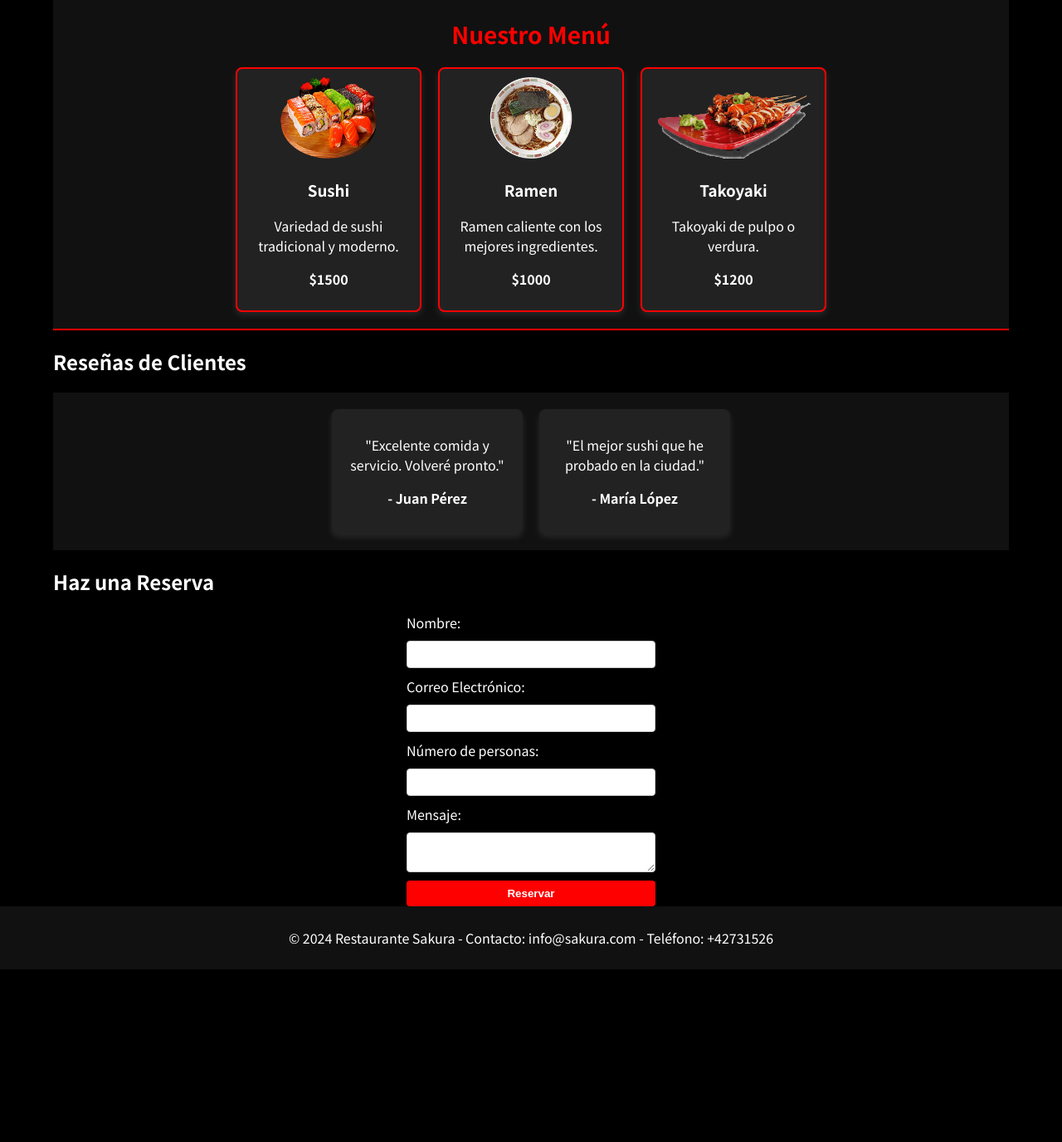
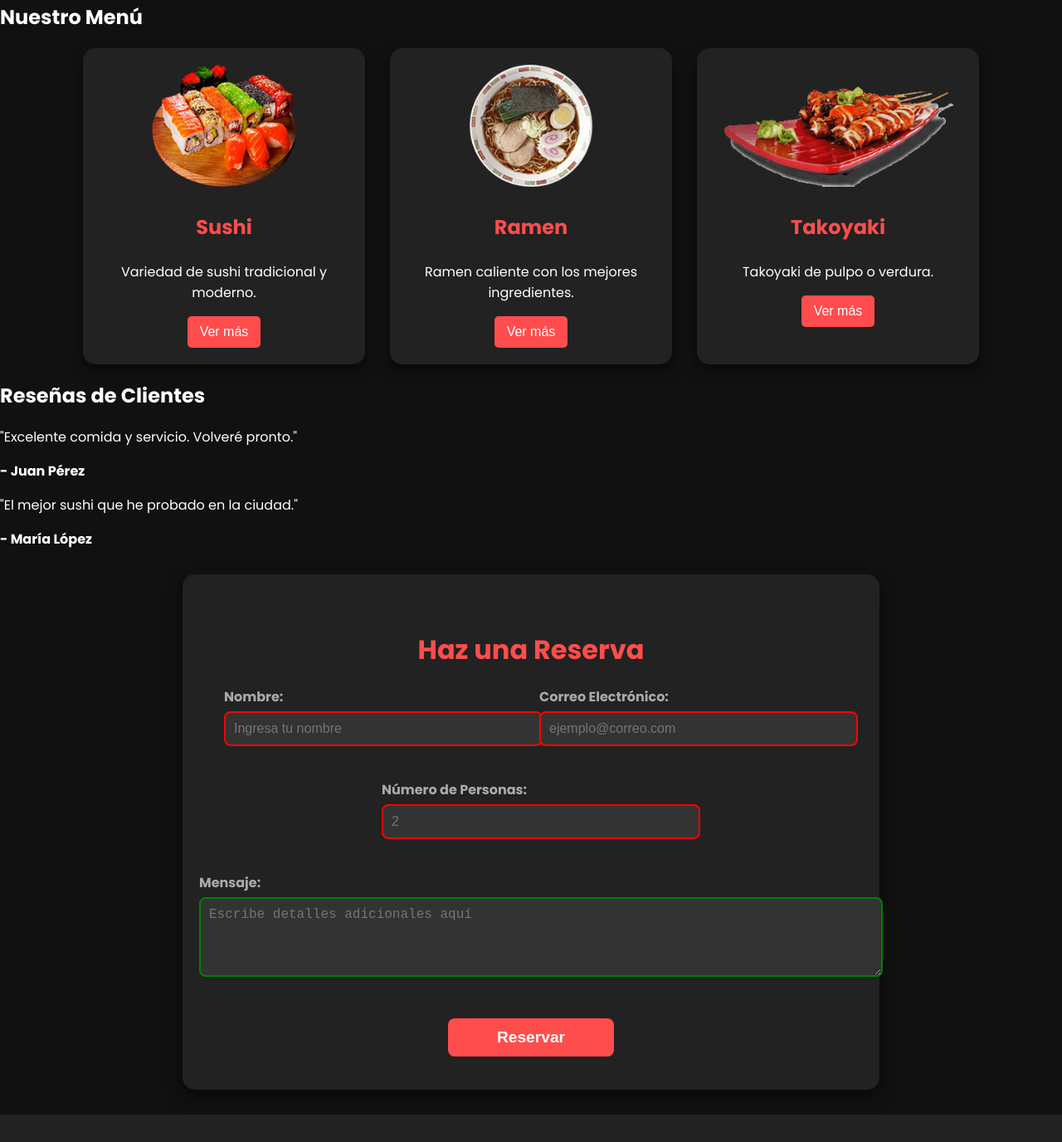
Before and after one commit to DomingoPastorLopez/Sakura, a plain HTML site: page index.html in a window 1280 px wide. Shown: the part 462-1838 px from the top of the page at 83% size. Before the commit the page ends 1630 px from the top, so only its background shows below. Drawn offline with Linux system fonts and the light colour scheme.

Commit message:
Examen Final

```diff
--- a/index.html
+++ b/index.html
@@ -5,7 +5,7 @@
     <meta name="viewport" content="width=device-width, initial-scale=1.0">
     <title>Restaurante Sakura</title>
     <link rel="stylesheet" href="styles.css">
-    <link href="https://fonts.googleapis.com/css2?family=Noto+Sans+JP:wght@400;700&display=swap" rel="stylesheet">
+    <link href="https://fonts.googleapis.com/css2?family=Noto+Sans+JP:wght@400;700&family=Poppins:wght@400;600;700&display=swap" rel="stylesheet">
 </head>
 <body>
 
@@ -27,38 +27,22 @@
 
     <!-- Main Content -->
     <main id="inicio">
+        <!-- Bienvenida -->
         <section class="bienvenida">
             <h2>Bienvenidos a Restaurante Sakura</h2>
             <p>Descubre los sabores auténticos de Japón en un ambiente único.</p>
             <img src="Imagen/logo.png" alt="Restaurante Sakura" id="laicona">
         </section>
 
-        <!-- Menú Section -->
+
         <section id="menu">
             <h2>Nuestro Menú</h2>
             <div class="productos">
-                <div class="producto">
-                    <img src="Imagen/sushi.png" alt="Sushi" id="comida">
-                    <h3>Sushi</h3>
-                    <p>Variedad de sushi tradicional y moderno.</p>
-                    <p><strong>$1500</strong></p>
-                </div>
-                <div class="producto">
-                    <img src="Imagen/ramen.png" alt="Ramen" id="comida">
-                    <h3>Ramen</h3>
-                    <p>Ramen caliente con los mejores ingredientes.</p>
-                    <p><strong>$1000</strong></p>
-                </div>
-                <div class="producto">
-                    <img src="Imagen/tako.png" alt="Takoyaki" id="comida">
-                    <h3>Takoyaki</h3>
-                    <p>Takoyaki de pulpo o verdura.</p>
-                    <p><strong>$1200</strong></p>
-                </div>
+
             </div>
         </section>
 
-        <!-- Reseñas Section -->
+
         <section id="reseñas">
             <h2>Reseñas de Clientes</h2>
             <div class="reseñas-grid">
@@ -73,31 +57,62 @@
             </div>
         </section>
 
-        <!-- Formulario de Reservas -->
-        <section id="reservas">
-            <h2>Haz una Reserva</h2>
-            <form action="https://formspree.io/f/{your_form_id}" method="POST">
-                <label for="nombre">Nombre:</label>
-                <input type="text" id="nombre" name="nombre" required>
 
-                <label for="email">Correo Electrónico:</label>
-                <input type="email" id="email" name="email" required>
+<section id="reservas" class="reservas-container">
+    <h2>Haz una Reserva</h2>
+    <form id="reservaForm" novalidate>
+        <div class="form-group">
+            <label for="nombre">Nombre:</label>
+            <input type="text" id="nombre" name="nombre" placeholder="Ingresa tu nombre" required>
+            <span class="error-message"></span>
+        </div>
+        <div class="form-group">
+            <label for="email">Correo Electrónico:</label>
+            <input type="email" id="email" name="email" placeholder="ejemplo@correo.com" required>
+            <span class="error-message"></span>
+        </div>
+        <div class="form-group">
+            <label for="personas">Número de Personas:</label>
+            <input type="number" id="personas" name="personas" min="1" placeholder="2" required>
+            <span class="error-message"></span>
+        </div>
+        <div class="form-group mensaje">
+            <label for="mensaje">Mensaje:</label>
+            <textarea id="mensaje" name="mensaje" rows="4" placeholder="Escribe detalles adicionales aquí"></textarea>
+            <span class="error-message"></span>
+        </div>
+        <button type="submit" class="btn-reservar">Reservar</button>
+    </form>
+</section>
 
-                <label for="personas">Número de personas:</label>
-                <input type="number" id="personas" name="personas" min="1" required>
 
-                <label for="mensaje">Mensaje:</label>
-                <textarea id="mensaje" name="mensaje"></textarea>
 
-                <button type="submit">Reservar</button>
-            </form>
-        </section>
-    </main>
 
-    <!-- Footer -->
+
+
     <footer id="contacto">
         <p>© 2024 Restaurante Sakura - Contacto: info@sakura.com - Teléfono: +42731526</p>
     </footer>
 
+
+<section id="mapa" class="mapa-container">
+    <h2>Encuéntranos Aquí</h2>
+    <div class="mapa">
+
+        <iframe
+            src="https://www.google.com/maps/embed?pb=!1m18!1m12!1m3!1d3282.379433202644!2d-58.364532724222164!3d-34.64406636115621!2m3!1f0!2f0!3f0!3m2!1i1024!2i768!4f13.1!3m3!1m2!1s0x95a32d1e8c0c4a11%3A0xa0172eae5023193!2sBlvd.%20Tom%C3%A1s%20Espora%205600%2C%20B1848%20Ministro%20Rivadavia%2C%20Provincia%20de%20Buenos%20Aires!5e0!3m2!1ses!2sar!4v1702654576141!5m2!1ses!2sar"
+            width="100%"
+            height="450"
+            style="border:0; border-radius: 15px; box-shadow: 0 8px 15px rgba(0, 0, 0, 0.5);"
+            allowfullscreen=""
+            loading="lazy"
+            referrerpolicy="no-referrer-when-downgrade">
+        </iframe>
+    </div>
+</section>
+
+
+    <!-- Script -->
+    <script src="script.js"></script>
 </body>
 </html>
--- /dev/null
+++ b/script.js
@@ -0,0 +1,104 @@
+const productos = [
+    {
+        id: 1,
+        nombre: "Sushi",
+        imagen: "Imagen/sushi.png",
+        descripcionCorta: "Variedad de sushi tradicional y moderno.",
+        descripcionLarga: "Nuestro sushi se sirve con salsa de soya, wasabi y jengibre encurtido.",
+        salsas: "Salsa de soya, Wasabi, Jengibre encurtido"
+    },
+    {
+        id: 2,
+        nombre: "Ramen",
+        imagen: "Imagen/ramen.png",
+        descripcionCorta: "Ramen caliente con los mejores ingredientes.",
+        descripcionLarga: "El ramen incluye caldo miso o soya, cebollín fresco y huevo marinado.",
+        salsas: "Caldo miso, Salsa de soya, Picante opcional"
+    },
+    {
+        id: 3,
+        nombre: "Takoyaki",
+        imagen: "Imagen/tako.png",
+        descripcionCorta: "Takoyaki de pulpo o verdura.",
+        descripcionLarga: "Se sirve con salsa takoyaki, mayonesa japonesa y hojuelas de bonito.",
+        salsas: "Salsa takoyaki, Mayonesa japonesa, Katsuobushi"
+    }
+];
+
+
+function cargarProductos() {
+    const menu = document.querySelector("#menu .productos");
+    menu.innerHTML = "";
+    productos.forEach(producto => {
+        const card = `
+            <div class="producto">
+                <img src="${producto.imagen}" alt="${producto.nombre}">
+                <h3>${producto.nombre}</h3>
+                <p>${producto.descripcionCorta}</p>
+                <button class="toggle-descripcion" data-id="${producto.id}">Ver más</button>
+                <div class="descripcion-adicional" id="descripcion-${producto.id}">
+                    <p><strong>Detalles:</strong> ${producto.descripcionLarga}</p>
+                    <p><strong>Salsas:</strong> ${producto.salsas}</p>
+                </div>
+            </div>
+        `;
+        menu.innerHTML += card;
+    });
+
+    document.querySelectorAll(".toggle-descripcion").forEach(boton => {
+        boton.addEventListener("click", (e) => {
+            toggleDescripcion(e.target);
+        });
+    });
+}
+
+function toggleDescripcion(boton) {
+    const id = boton.dataset.id;
+    const descripcion = document.querySelector(`#descripcion-${id}`);
+    descripcion.style.display = descripcion.style.display === "block" ? "none" : "block";
+    boton.textContent = descripcion.style.display === "block" ? "Ver menos" : "Ver más";
+}
+
+document.addEventListener("DOMContentLoaded", cargarProductos);
+document.addEventListener("DOMContentLoaded", () => {
+    const form = document.getElementById("reservaForm");
+    const inputs = form.querySelectorAll("input, textarea");
+
+    inputs.forEach((input) => {
+        input.addEventListener("input", () => {
+            const errorMessage = input.nextElementSibling;
+            if (input.validity.valid) {
+                errorMessage.textContent = "";
+                input.style.borderColor = "green";
+            } else {
+                showError(input, errorMessage);
+            }
+        });
+    });
+
+    form.addEventListener("submit", (e) => {
+        let formIsValid = true;
+        inputs.forEach((input) => {
+            const errorMessage = input.nextElementSibling;
+            if (!input.validity.valid) {
+                showError(input, errorMessage);
+                formIsValid = false;
+            }
+        });
+        if (!formIsValid) {
+            e.preventDefault();
+            alert("Por favor, completa los campos correctamente.");
+        }
+    });
+
+    function showError(input, errorMessage) {
+        if (input.validity.valueMissing) {
+            errorMessage.textContent = "Este campo es obligatorio.";
+        } else if (input.validity.typeMismatch) {
+            errorMessage.textContent = "Ingresa un formato válido.";
+        } else if (input.validity.rangeUnderflow) {
+            errorMessage.textContent = "El número debe ser mayor a 0.";
+        }
+        input.style.borderColor = "red";
+    }
+});
--- a/styles.css
+++ b/styles.css
@@ -1,187 +1,306 @@
-/* Estilos generales */
+/* General */
 body {
-    font-family: 'Noto Sans JP', Arial, Helvetica, sans-serif;
+    font-family: 'Poppins', 'Noto Sans JP', sans-serif;
     margin: 0;
     padding: 0;
-    color: #ffffff;
-    background-color: #000000; /* Fondo negro */
-    display: flex;
-    flex-direction: column;
-    align-items: center;
+    background-color: #111;
+    color: #fff;
 }
 
-/* Encabezado */
+/* Header */
 header {
-    width: 100%;
-    padding: 10px 20px;
-    background-color: #333333; /* Fondo oscuro para contraste */
-    border-bottom: 2px solid #ff0000; /* Borde rojo para un toque sofisticado */
+    background-color: #333;
+    padding: 15px 30px;
     display: flex;
     justify-content: space-between;
     align-items: center;
 }
 
 header .logo h1 {
-    margin: 0;
-    font-size: 24px;
-    color: #ffffff; /* Texto blanco */
+    color: #ff4d4d;
+    font-size: 2.5rem;
 }
 
-header nav ul {
+nav ul {
     list-style: none;
+    display: flex;
+    gap: 20px;
     margin: 0;
-    padding: 0;
-    display: flex;
-    gap: 15px;
 }
 
-header nav ul li a {
+nav a {
     text-decoration: none;
-    color: #ffffff; /* Texto blanco */
+    color: white;
     font-weight: bold;
-    transition: color 0.3s;
+    font-size: 1.1rem;
 }
 
-header nav ul li a:hover {
-    color: #ff0000; /* Rojo al pasar el cursor */
+nav a:hover {
+    color: #ff4d4d;
+    text-decoration: underline;
 }
 
-/* Sección de bienvenida */
+/* Bienvenida */
 .bienvenida {
     text-align: center;
-    padding: 20px;
+    margin: 50px auto;
 }
 
 .bienvenida img {
-    width: 80%;
-    max-width: 400px;
-    border-radius: 8px;
+    max-width: 200px;
     margin-top: 20px;
-    border: 2px solid #ff0000; /* Borde rojo para destacar */
 }
 
 /* Menú */
-#menu {
-    padding: 20px;
-    text-align: center;
-    background-color: #111111; /* Fondo más oscuro para secciones */
-    border-top: 2px solid #ff0000;
-    border-bottom: 2px solid #ff0000;
-}
-
-#menu h2 {
-    color: #ff0000; /* Rojo para el título del menú */
-    font-size: 28px;
-    margin-bottom: 20px;
-}
-
 .productos {
     display: flex;
+    gap: 30px;
     justify-content: center;
-    gap: 20px;
     flex-wrap: wrap;
+    margin: 20px;
 }
 
 .producto {
-    width: 200px;
+    background-color: #222;
+    border-radius: 15px;
+    box-shadow: 0 8px 15px rgba(0, 0, 0, 0.5);
+    width: 300px;
     text-align: center;
-    border-radius: 8px;
-    background-color: #222222; /* Fondo oscuro para las tarjetas */
-    color: #ffffff; /* Texto blanco */
-    box-shadow: 0 4px 8px rgba(255, 255, 255, 0.1);
-    padding: 10px;
-    transition: transform 0.3s, box-shadow 0.3s;
-    border: 2px solid #ff0000; /* Borde rojo */
+    padding: 20px;
+    transition: transform 0.3s ease, box-shadow 0.3s ease;
 }
 
 .producto:hover {
-    transform: scale(1.05);
-    box-shadow: 0 6px 12px rgba(255, 255, 255, 0.2);
+    transform: translateY(-10px);
+    box-shadow: 0 12px 20px rgba(0, 0, 0, 0.8);
 }
 
 .producto img {
     width: 100%;
-    height: auto;
-    object-fit: cover;
-    border-radius: 8px;
+    border-radius: 10px;
 }
 
-/* Reseñas */
-.reseñas-grid {
-    display: flex;
-    justify-content: center;
-    gap: 20px;
-    padding: 20px;
-    background-color: #111111;
+.producto h3 {
+    font-size: 1.5rem;
+    color: #ff4d4d;
 }
 
-.reseña {
-    width: 200px;
-    padding: 15px;
-    background-color: #222222;
-    border-radius: 8px;
-    box-shadow: 0 4px 8px rgba(255, 255, 255, 0.1);
-    text-align: center;
-    color: #ffffff;
+.toggle-descripcion {
+    background-color: #ff4d4d;
+    color: white;
+    border: none;
+    padding: 10px 15px;
+    cursor: pointer;
+    border-radius: 5px;
+    font-size: 1rem;
 }
 
-/* Formulario de reservas */
-#reservas form {
-    display: flex;
-    flex-direction: column;
-    gap: 10px;
-    width: 300px;
-    margin: 0 auto;
-}
-
-#reservas form input,
-#reservas form textarea,
-#reservas form button {
-    padding: 8px;
-    border-radius: 4px;
-    border: 1px solid #ccc;
-}
-
-#reservas form button {
-    background-color: #ff0000;
-    color: #ffffff;
-    font-weight: bold;
-    border: none;
-    cursor: pointer;
-    transition: background-color 0.3s, transform 0.3s;
-}
-
-#reservas form button:hover {
-    background-color: #cc0000;
-    transform: scale(1.05);
+.descripcion-adicional {
+    display: none;
+    background-color: #333;
+    padding: 15px;
+    border-radius: 5px;
+    margin-top: 15px;
+    box-shadow: 0 4px 10px rgba(0, 0, 0, 0.3);
 }
 
 /* Footer */
 footer {
-    width: 100%;
+    background-color: #222;
     text-align: center;
-    padding: 10px;
-    background-color: #111111;
-    color: #ffffff;
+    padding: 20px;
+    color: #aaa;
+}
+/* Reservas */
+.reservas-container {
+    background-color: #222;
+    padding: 40px 20px;
+    margin: 30px auto;
+    border-radius: 15px;
+    box-shadow: 0 10px 20px rgba(0, 0, 0, 0.5);
+    width: 90%;
+    max-width: 800px;
+    color: #fff;
+    text-align: center;
 }
 
-/* Ajustes de imagen y centrado */
-main {
-    width: 90%;
-    max-width: 1200px;
+.reservas-container h2 {
+    font-size: 2rem;
+    margin-bottom: 20px;
+    color: #ff4d4d;
 }
 
-.bienvenida img, .producto img {
-    border-radius: 8px;
+form {
+    display: flex;
+    flex-wrap: wrap;
+    gap: 20px;
+    justify-content: center;
 }
 
+.form-group {
+    display: flex;
+    flex-direction: column;
+    width: 45%;
+}
+
+.form-group.mensaje {
+    width: 100%;
+}
+
+.form-group label {
+    font-weight: bold;
+    margin-bottom: 5px;
+    color: #aaa;
+}
+
+.form-group input,
+.form-group textarea {
+    padding: 12px;
+    border: 2px solid #444;
+    border-radius: 8px;
+    background-color: #333;
+    color: #fff;
+    font-size: 1rem;
+}
+
+.form-group input:focus,
+.form-group textarea:focus {
+    border-color: #ff4d4d;
+    outline: none;
+}
+
+.btn-reservar {
+    background-color: #ff4d4d;
+    color: #fff;
+    border: none;
+    padding: 12px 25px;
+    font-size: 1.2rem;
+    font-weight: bold;
+    border-radius: 8px;
+    cursor: pointer;
+    transition: background 0.3s ease, transform 0.2s ease;
+    width: 100%;
+    max-width: 200px;
+    margin-top: 10px;
+}
+
+.btn-reservar:hover {
+    background-color: darkred;
+    transform: translateY(-3px);
+}
+
+
 @media (max-width: 768px) {
-    .productos {
-        flex-direction: column;
-        align-items: center;
-    }
-    header nav ul {
-        flex-direction: column;
-        gap: 5px;
+    .form-group {
+        width: 100%;
     }
 }
+
+.mapa-container {
+    background-color: #222;
+    padding: 40px 20px;
+    margin: 30px auto;
+    border-radius: 15px;
+    box-shadow: 0 10px 20px rgba(0, 0, 0, 0.5);
+    width: 90%;
+    max-width: 1000px;
+    color: #fff;
+    text-align: center;
+}
+
+.mapa-container h2 {
+    font-size: 2rem;
+    margin-bottom: 20px;
+    color: #ff4d4d;
+}
+
+.mapa {
+    border-radius: 15px;
+    overflow: hidden;
+    box-shadow: 0 5px 15px rgba(0, 0, 0, 0.4);
+}
+
+
+.logo img:hover {
+    animation: giroRapido 1s infinite linear;
+    transform: scale(1.1);
+}
+
+
+.reservas-container {
+    background-color: #222;
+    padding: 40px 20px;
+    border-radius: 15px;
+    box-shadow: 0 10px 20px rgba(0, 0, 0, 0.5);
+    width: 90%;
+    max-width: 800px;
+    margin: 30px auto;
+    text-align: center;
+}
+
+.reservas-container h2 {
+    color: #ff4d4d;
+    font-size: 2rem;
+    margin-bottom: 20px;
+}
+
+.form-group {
+    margin-bottom: 15px;
+    text-align: left;
+}
+
+.form-group label {
+    font-weight: bold;
+    display: block;
+    margin-bottom: 5px;
+    color: #aaa;
+}
+
+.form-group input,
+.form-group textarea {
+    width: 100%;
+    padding: 10px;
+    border: 2px solid #444;
+    border-radius: 8px;
+    font-size: 1rem;
+    background-color: #333;
+    color: #fff;
+}
+
+.form-group input:focus,
+.form-group textarea:focus {
+    border-color: #ff4d4d;
+    outline: none;
+}
+
+
+input:invalid, textarea:invalid {
+    border-color: red;
+}
+
+input:valid, textarea:valid {
+    border-color: green;
+}
+
+.error-message {
+    color: red;
+    font-size: 0.9rem;
+    display: block;
+    margin-top: 5px;
+}
+
+.btn-reservar {
+    background-color: #ff4d4d;
+    color: white;
+    border: none;
+    padding: 12px 25px;
+    font-size: 1.2rem;
+    font-weight: bold;
+    border-radius: 8px;
+    cursor: pointer;
+    transition: background-color 0.3s ease;
+}
+
+.btn-reservar:hover {
+    background-color: darkred;
+}
```
